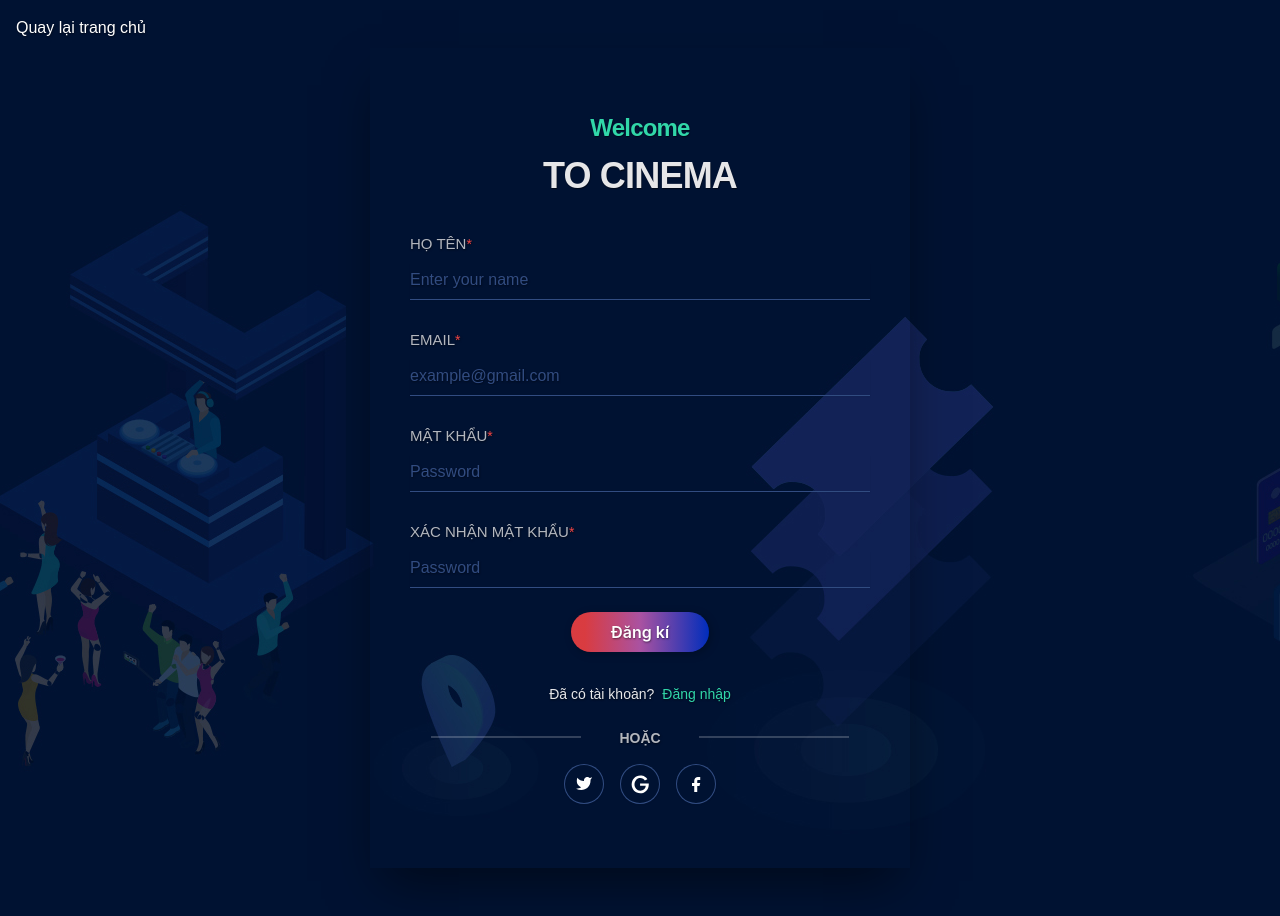
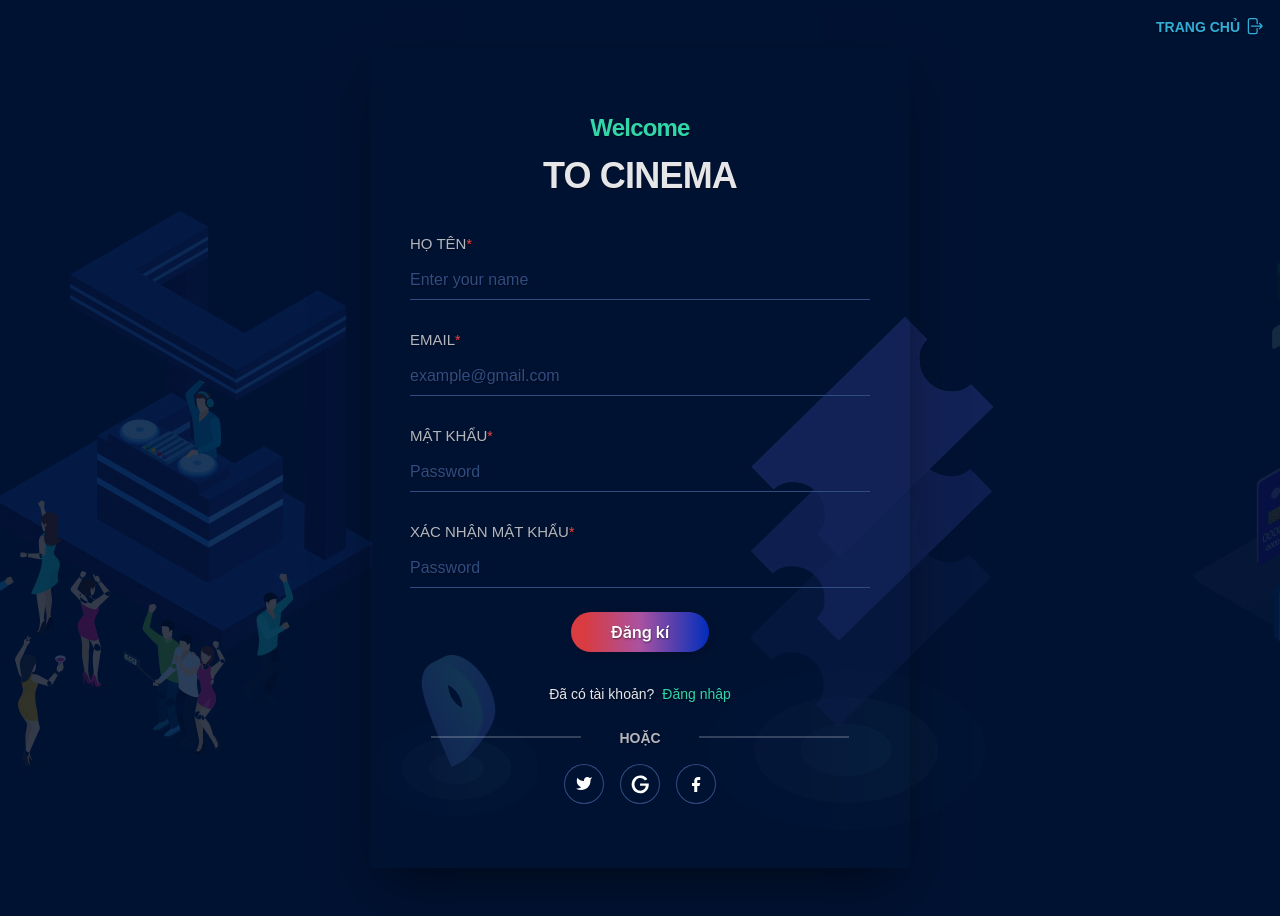
Before and after one commit to vmhoafng/movie-booking, a React (Create React App) app: page /auth/register in a window 1280 px wide. Built offline with nearby package versions, Linux system fonts and the light colour scheme; no server answers.

Commit message:
update ui

```diff
--- a/src/pages/client/Auth/components/AuthForm.tsx
+++ b/src/pages/client/Auth/components/AuthForm.tsx
@@ -74,12 +74,32 @@ const AuthForm = () => {
         <>
             {isLoading && createPortal(<LoadingAnimation />, document.body)}
             <div className="mx-auto w-full md:w-[540px] shadow-2xl shadow-black/50">
-                <div className="absolute p-4 top-0 left-0">
-                    <Link to={'/'} className="text-white" replace>
-                        Quay lại trang chủ
+                <div className="absolute p-4 top-0 right-0">
+                    <Link
+                        to={'/'}
+                        className="flex items-center text-lightPrimary"
+                        replace
+                    >
+                        <span className="text-lightPrimary uppercase text-sm font-bold">
+                            trang chủ
+                        </span>
+                        <svg
+                            xmlns="http://www.w3.org/2000/svg"
+                            fill="none"
+                            viewBox="0 0 24 24"
+                            strokeWidth="1.5"
+                            stroke="currentColor"
+                            className="w-5 h-5 mb-[2px] ml-1"
+                        >
+                            <path
+                                stroke-linecap="round"
+                                stroke-linejoin="round"
+                                d="M15.75 9V5.25A2.25 2.25 0 0013.5 3h-6a2.25 2.25 0 00-2.25 2.25v13.5A2.25 2.25 0 007.5 21h6a2.25 2.25 0 002.25-2.25V15m3 0l3-3m0 0l-3-3m3 3H9"
+                            />
+                        </svg>
                     </Link>
                 </div>
-                <div className="bg-primaryBar px-10 py-16 rounded-lg px-10 w-full">
+                <div className="bg-primaryBar px-10 py-16 rounded-lg w-full">
                     <div className="mx-auto w-full max-w-md ">
                         <h2 className="flex flex-col justify-center items-center text-center font-bold tracking-tighter pb-8">
                             <div className="mb-3 text-highlight text-2xl [text-shadow:0.5px_0.5px_1px_var(--tw-shadow-color)] shadow-black/50">
```
